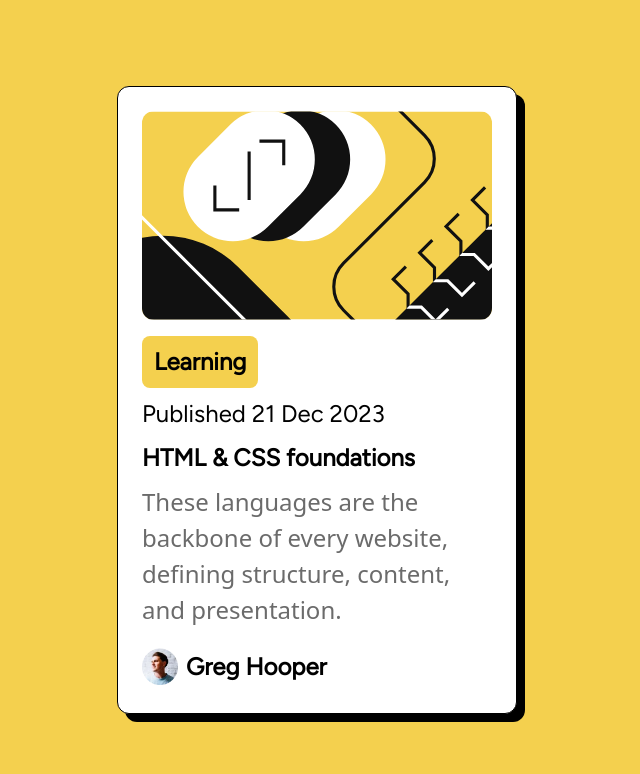
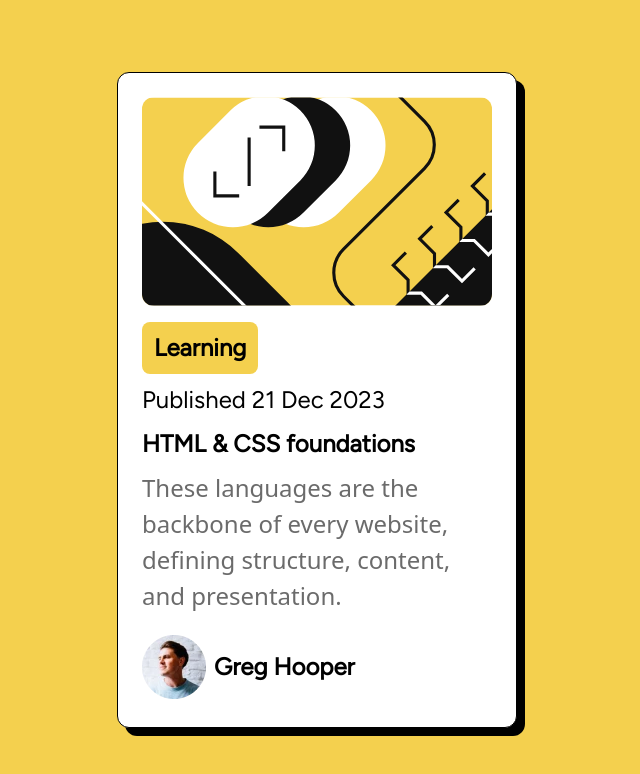
Before and after one commit to jomojas/frontend-mentor-challenges, a website: page blog-preview-card-main/index.html in a window 1280 px wide. Shown: the whole page, without its empty margins (323-963 px from the left). Drawn offline with Linux system fonts and the light colour scheme.

Commit message:
Applied clamp to avatar image

```diff
--- a/blog-preview-card-main/index.html
+++ b/blog-preview-card-main/index.html
@@ -19,7 +19,7 @@
         <p class="slef-start text-fluid-size text-gray500">These languages are the backbone of every website, defining structure, content, and presentation.</p>
       </div>
       <div class="flex items-center py-1">
-        <img src="./images/image-avatar.webp" alt="Avatar Image" class="w-9"/>
+        <img src="./images/image-avatar.webp" alt="Avatar Image" class="w-fluid-avatar"/>
         <p class="text-fluid-size font-Figtree font-bold px-2">Greg Hooper</p>
       </div>
     </div>
--- a/blog-preview-card-main/tailwind.config.js
+++ b/blog-preview-card-main/tailwind.config.js
@@ -21,7 +21,10 @@ module.exports = {
         'custom-dark': '8px 8px 00px rgba(0, 0, 0, 1)'
       },
       fontSize: {
-        'fluid-size': 'clamp(1rem, 2.5vw, 1.5rem)'
+        'fluid-size': 'clamp(1rem, 2.5vw, 1.5rem)',
+      },
+      width: {
+        'fluid-avatar': 'clamp(2.5rem, 6vw, 4rem)',
       }
     },
   },
```
Also changed, not shown: blog-preview-card-main/dist/output.css.
